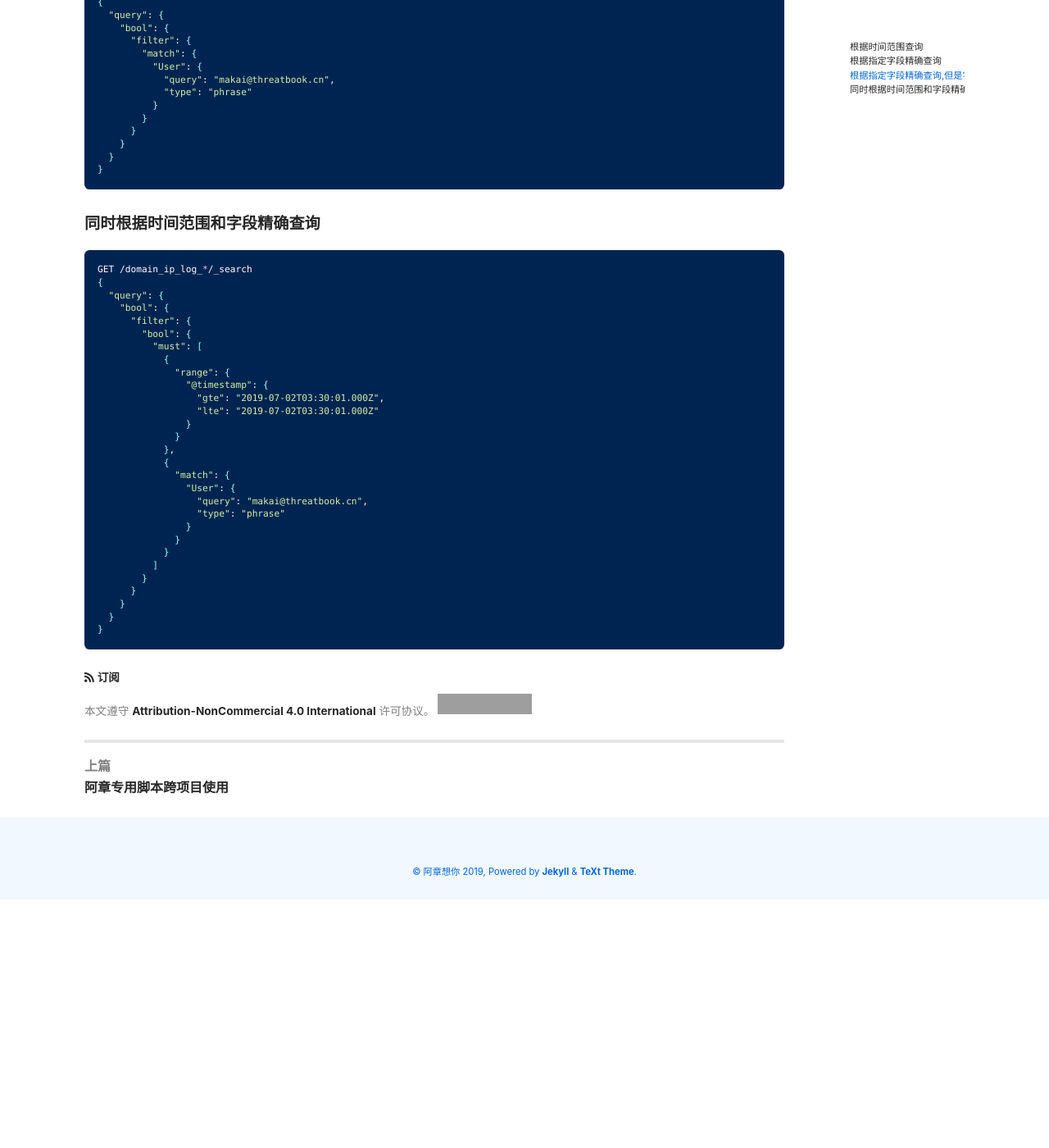
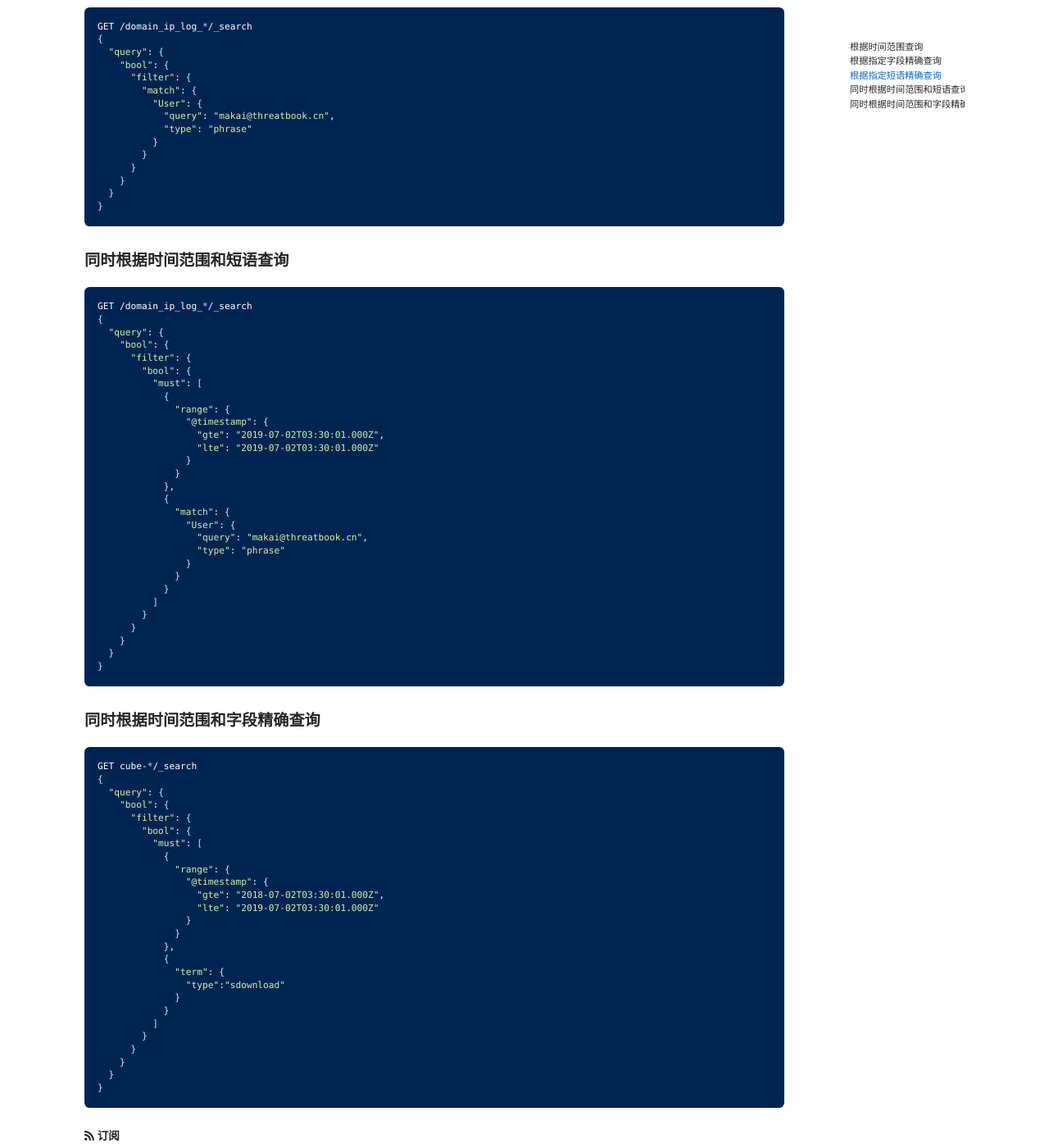
Before and after one commit to CheungChan/iblog, a Jekyll site: the page built from _posts/2019-07-02-elasticsearch查询总结.md, in a window 1280 px wide and 1400 px high, scrolled down 995 px. Shown: the whole window at 82% size. Built offline with Jekyll 4.4.1, drawn with Linux system fonts in a browser that asks for light colours; nearby versions of some CDN libraries; comment, search, counter and statistics services are not loaded; before the commit the page ends 2092 px from its top, so only the background shows below that; some of the changed text lies outside the part shown; grey boxes are pictures that could not be loaded.

Commit message:
ES查询

````diff
--- a/_posts/2019-07-02-elasticsearch查询总结.md
+++ b/_posts/2019-07-02-elasticsearch查询总结.md
@@ -45,7 +45,9 @@ GET /domain_ip_log_*/_search
 }
 ```
 
-#### 根据指定字段精确查询,但是字段是邮箱(含有特殊字符),而字段未按照`string not analyzed`进行索引
+#### 根据指定短语精确查询
+
+根据指定字段精确查询,但是字段是邮箱(含有特殊字符),而字段未按照`string not analyzed`进行索引, 可以进行短语查询
 
 ```bash
 GET /domain_ip_log_*/_search
@@ -67,7 +69,7 @@ GET /domain_ip_log_*/_search
 
 
 
-#### 同时根据时间范围和字段精确查询
+#### 同时根据时间范围和短语查询
 
 ```bash
 GET /domain_ip_log_*/_search
@@ -100,3 +102,34 @@ GET /domain_ip_log_*/_search
   }
 }
 ```
+
+#### 同时根据时间范围和字段精确查询
+
+```bash
+GET cube-*/_search
+{
+  "query": {
+    "bool": {
+      "filter": {
+        "bool": {
+          "must": [
+            {
+              "range": {
+                "@timestamp": {
+                  "gte": "2018-07-02T03:30:01.000Z",
+                  "lte": "2019-07-02T03:30:01.000Z"
+                }
+              }
+            },
+            {
+              "term": {
+                "type":"sdownload"
+              }
+            }
+          ]
+        }
+      }
+    }
+  }
+}
+```
````
